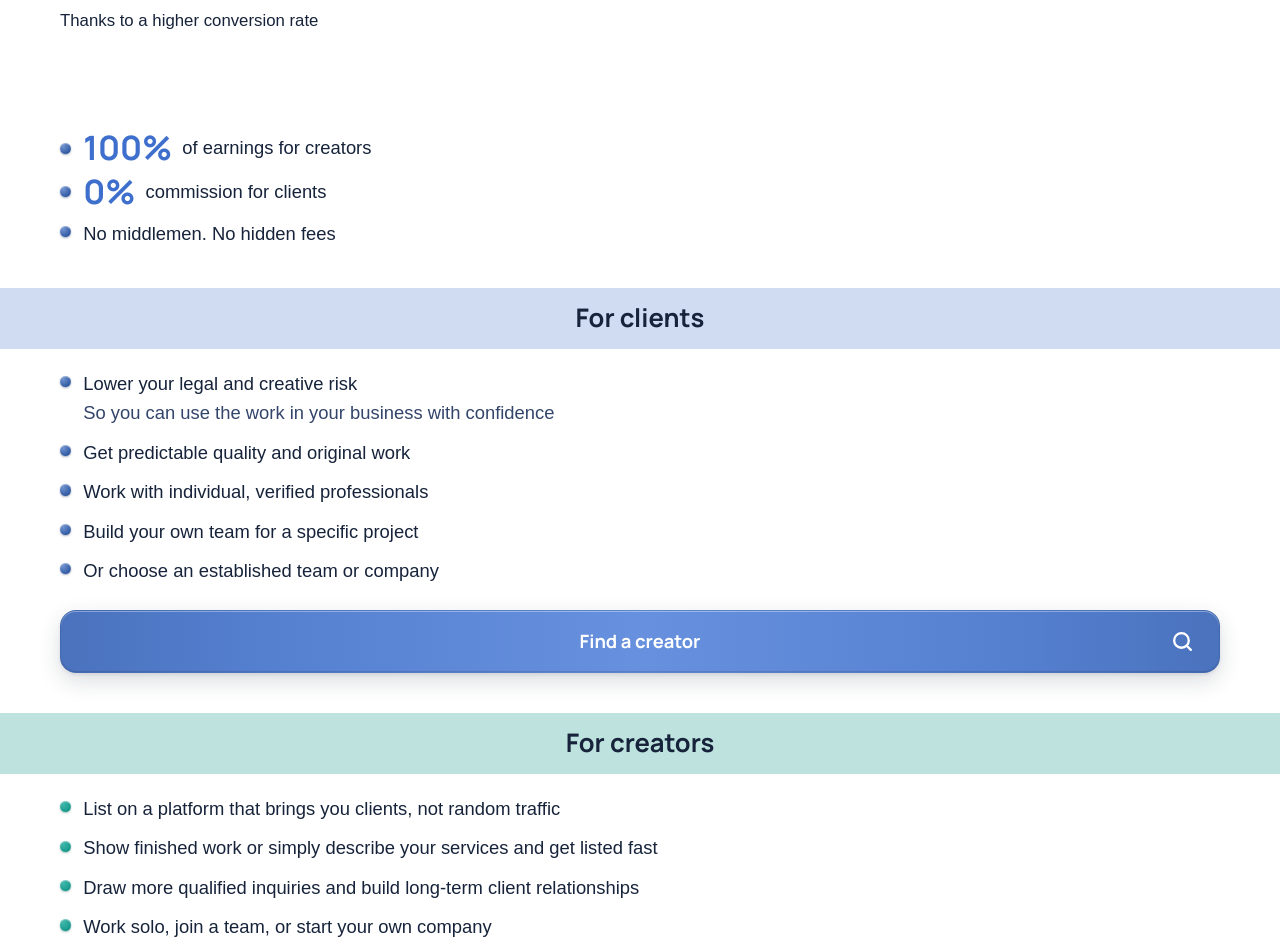
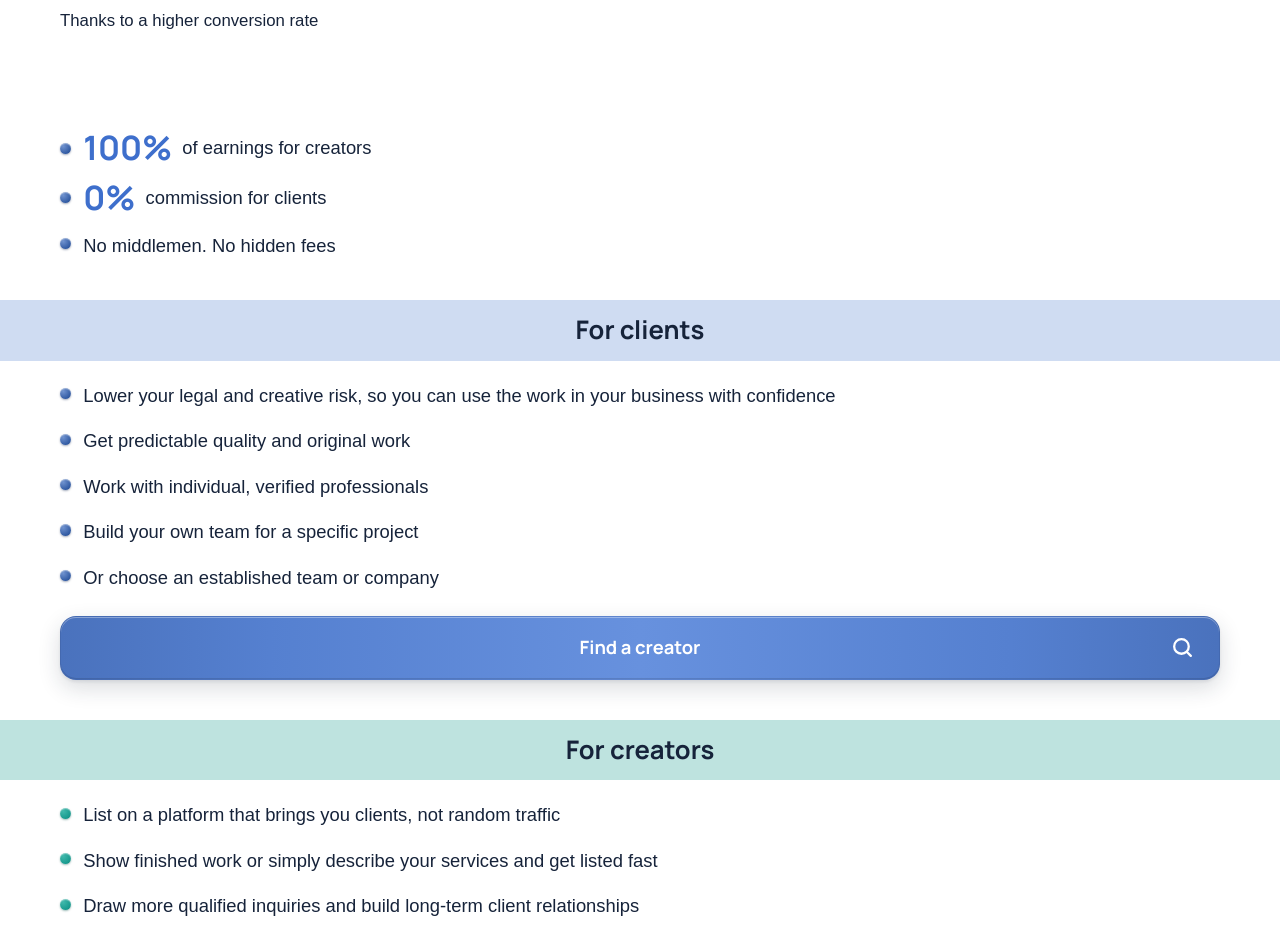
Before and after one commit to dm100usa-oss/no-ai-marketplace, a Next.js app: page /en in a window 1280 px wide. Shown: the part 1120-2062 px from the top of the page. Built offline with nearby package versions, Linux system fonts and the light colour scheme; a web font is replaced by a local one.

Commit message:
Add files via upload

```diff
--- a/src/app/[lang]/page.tsx
+++ b/src/app/[lang]/page.tsx
@@ -293,7 +293,7 @@ export default async function HomePage({
               before it and the list under it belongs to neither; pulling it
               close to its own text is what makes it read as a heading. */}
           <div className="mt-0">
-            <ul className="flex flex-col gap-2.5 text-[1.15rem]">
+            <ul className="flex flex-col gap-4 text-[1.15rem]">
               {dict.home.heroAdvantages.map((line) => {
                 const m = line.match(/^(\d+%)/);
                 const head = m ? m[1] : null;
@@ -349,7 +349,7 @@ export default async function HomePage({
             {dict.home.heroClientsTitle}
           </p>
           <div className="mt-5">
-            <ul className="flex flex-col gap-2.5 text-[1.15rem]">
+            <ul className="flex flex-col gap-4 text-[1.15rem]">
               {dict.home.heroClients.map((item) => {
                 const text = typeof item === "string" ? item : item.text;
                 const sub = typeof item === "string" ? null : item.sub;
@@ -401,7 +401,7 @@ export default async function HomePage({
             {dict.home.heroCreatorsTitle}
           </p>
           <div className="mt-5">
-            <ul className="flex flex-col gap-2.5 text-[1.15rem]">
+            <ul className="flex flex-col gap-4 text-[1.15rem]">
               {dict.home.heroCreators.map((item) => {
                 const text = typeof item === "string" ? item : item.text;
                 const sub = typeof item === "string" ? null : item.sub;
--- a/src/i18n/dictionaries/en.ts
+++ b/src/i18n/dictionaries/en.ts
@@ -147,10 +147,7 @@ export const en: Dictionary = {
     ],
     heroClientsTitle: "For clients",
     heroClients: [
-      {
-        text: "Lower your legal and creative risk",
-        sub: "So you can use the work in your business with confidence",
-      },
+      "Lower your legal and creative risk, so you can use the work in your business with confidence",
       "Get predictable quality and original work",
       "Work with individual, verified professionals",
       "Build your own team for a specific project",
--- a/src/i18n/dictionaries/ru.ts
+++ b/src/i18n/dictionaries/ru.ts
@@ -156,10 +156,7 @@ export const ru: Dictionary = {
     ],
     heroClientsTitle: "Клиентам",
     heroClients: [
-      {
-        text: "Снижайте юридические и творческие риски",
-        sub: "Чтобы уверенно использовать результат в своем бизнесе",
-      },
+      "Снижайте юридические и творческие риски, чтобы уверенно использовать результат в своем бизнесе",
       "Получите предсказуемое качество и уникальный результат",
       "Работайте с индивидуальными и проверенными исполнителями",
       "Собирайте собственные команды под конкретный проект",
```
